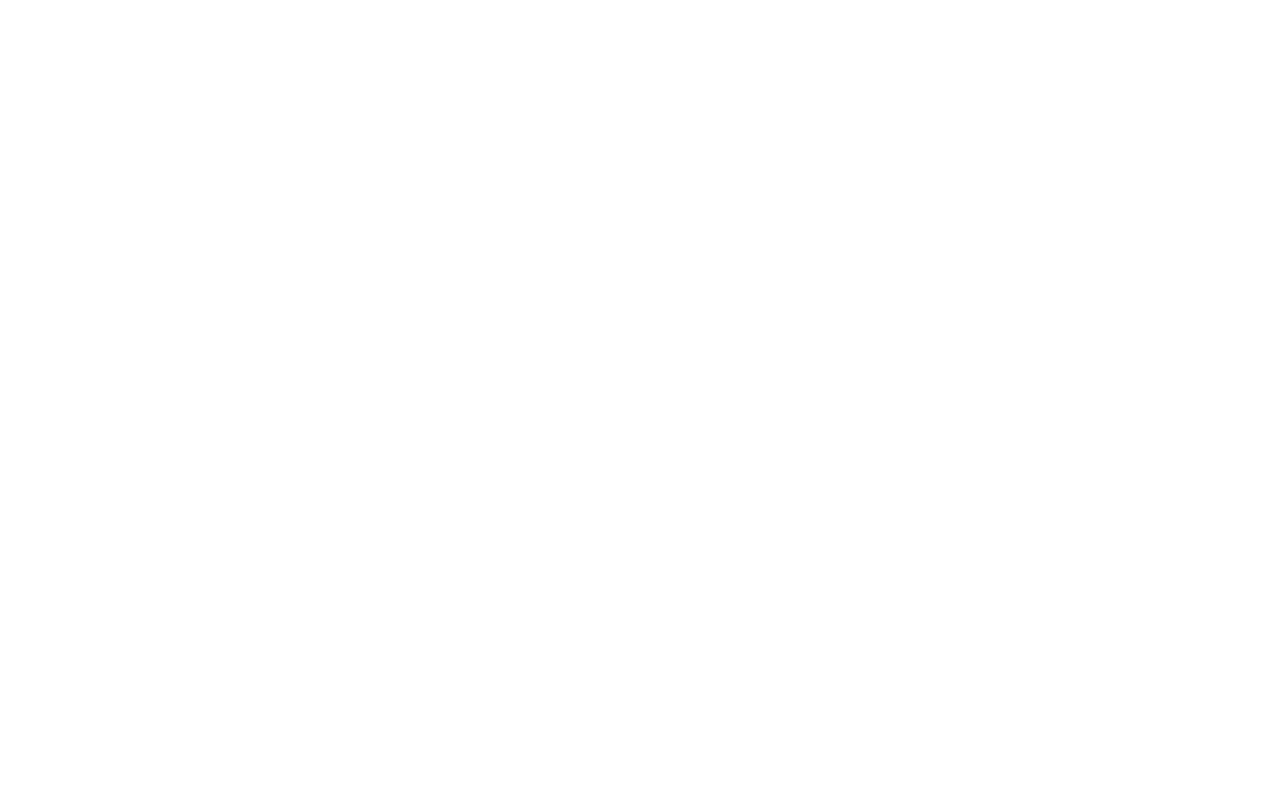
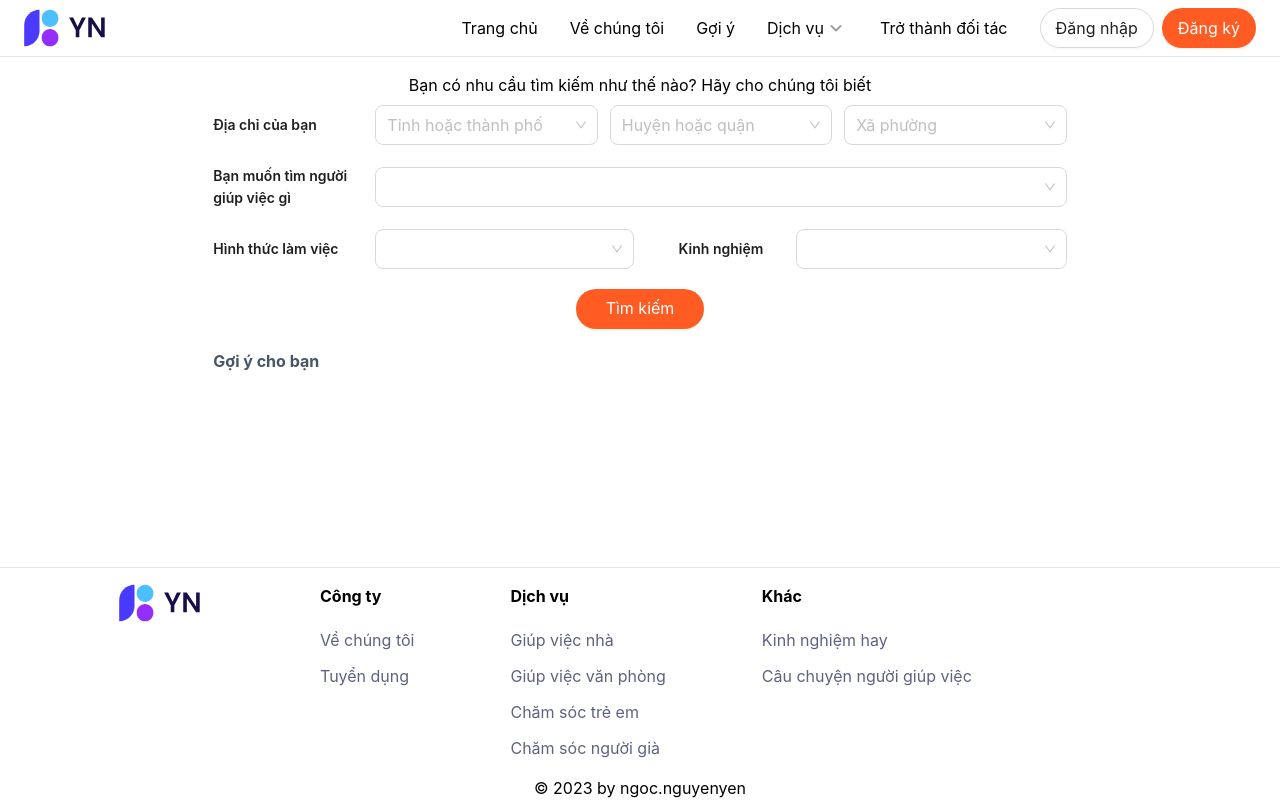
Before and after one commit to ngoccode/app-domestic-worker-web-user, a React (Create React App) app: page /app-helper-list in a window 1280 px wide. Before the commit this address had no page. Built offline with nearby package versions, Linux system fonts and the light colour scheme.

Commit message:
helper list

```diff
--- /dev/null
+++ b/src/modules/helper_list/presentation/context/context.tsx
@@ -0,0 +1,5 @@
+import { createContext } from 'react';
+
+type HelperListContextValue = {};
+const HelperListContext = createContext<HelperListContextValue | null>(null);
+export default HelperListContext;
--- /dev/null
+++ b/src/modules/helper_list/presentation/context/hook.tsx
@@ -0,0 +1,10 @@
+import { useContext } from 'react';
+import HelperListContext from './context';
+
+export const useHelperListContext = () => {
+    const context = useContext(HelperListContext);
+
+    if (!context) throw new Error('useContext needed HelperListContext!');
+
+    return context;
+};
--- /dev/null
+++ b/src/modules/helper_list/presentation/context/index.tsx
@@ -0,0 +1,5 @@
+import HelperListContext from './context';
+export * from './hook';
+export * from './provider';
+
+export default HelperListContext;
--- /dev/null
+++ b/src/modules/helper_list/presentation/context/provider.tsx
@@ -0,0 +1,12 @@
+import { ReactNode } from 'react';
+import HelperListContext from './context';
+
+const HelperListProvider = ({ children }: { children: ReactNode }) => {
+    return (
+        <HelperListContext.Provider value={{}}>
+            {children}
+        </HelperListContext.Provider>
+    );
+};
+
+export default HelperListProvider;
--- /dev/null
+++ b/src/modules/helper_list/presentation/index.tsx
@@ -0,0 +1,11 @@
+import HelperListProvider from './context/provider';
+import UI from './view/UI';
+
+const HelperListPage = () => {
+    return (
+        <HelperListProvider>
+            <UI />
+        </HelperListProvider>
+    );
+};
+export default HelperListPage;
--- /dev/null
+++ b/src/modules/helper_list/presentation/model/index.tsx
@@ -0,0 +1 @@
+export const model = {};
--- /dev/null
+++ b/src/modules/helper_list/presentation/view/Filter.tsx
@@ -0,0 +1,111 @@
+import { Button, Form, Select } from 'antd';
+
+const { Item } = Form;
+
+const options = [
+    {
+        label: 'option1',
+        value: 'option1',
+    },
+];
+
+const Filter = () => {
+    return (
+        <div className='flex flex-col gap-2'>
+            <div className='flex justify-center'>
+                Bạn có nhu cầu tìm kiếm như thế nào? Hãy cho chúng tôi biết
+            </div>
+            <Form name='helper-list-filter'>
+                <div className='flex flex-col gap-5'>
+                    <div className='flex gap-3 w-full items-center'>
+                        <div className='min-w-[150px] font-semibold'>
+                            Địa chỉ của bạn
+                        </div>
+                        <div className='flex gap-3 w-full'>
+                            <Item
+                                name={['address', 'province']}
+                                className='!w-1/3'
+                            >
+                                <Select
+                                    options={options}
+                                    placeholder='Tỉnh hoặc thành phố'
+                                    className='!w-full'
+                                    size='large'
+                                />
+                            </Item>
+                            <Item
+                                name={['address', 'district']}
+                                className='!w-1/3'
+                            >
+                                <Select
+                                    options={options}
+                                    placeholder='Huyện hoặc quận'
+                                    className='!w-full'
+                                    size='large'
+                                />
+                            </Item>
+                            <Item name={['address', 'ward']} className='!w-1/3'>
+                                <Select
+                                    options={options}
+                                    placeholder='Xã phường'
+                                    className='!w-full'
+                                    size='large'
+                                />
+                            </Item>
+                        </div>
+                    </div>
+                    <div className='flex gap-3 w-full items-center'>
+                        <div className='w-[150px] min-w-[150px] font-semibold'>
+                            Bạn muốn tìm người giúp việc gì
+                        </div>
+                        <Item name='helper' className='!w-full'>
+                            <Select
+                                options={options}
+                                mode='multiple'
+                                size='large'
+                                className='!w-full'
+                            />
+                        </Item>
+                    </div>
+                    <div className='flex gap-3 w-full'>
+                        <div className='w-1/2 items-center flex gap-3'>
+                            <div className='w-[150px] min-w-[150px] font-semibold'>
+                                Hình thức làm việc
+                            </div>
+                            <Item name='type' className='!w-full'>
+                                <Select
+                                    options={options}
+                                    size='large'
+                                    className='!w-full'
+                                />
+                            </Item>
+                        </div>
+                        <div className='w-1/2 flex items-center'>
+                            <div className='w-[150px] min-w-[150px] font-semibold text-center'>
+                                Kinh nghiệm
+                            </div>
+                            <Item name='level' className='!w-full'>
+                                <Select
+                                    options={options}
+                                    size='large'
+                                    className='!w-full'
+                                />
+                            </Item>
+                        </div>
+                    </div>
+                    <div className='flex justify-center'>
+                        <Button
+                            size='large'
+                            type='primary'
+                            className='!rounded-full !w-32'
+                        >
+                            Tìm kiếm
+                        </Button>
+                    </div>
+                </div>
+            </Form>
+        </div>
+    );
+};
+
+export default Filter;
--- /dev/null
+++ b/src/modules/helper_list/presentation/view/UI.tsx
@@ -0,0 +1,18 @@
+import Filter from './Filter';
+
+const UI = () => {
+    return (
+        <div className='py-4 flex justify-center'>
+            <div className='flex flex-col gap-5 w-2/3'>
+                <Filter />
+                <div className='flex flex-col gap-4'>
+                    <div className='font-bold color text-slate-600'>
+                        Gợi ý cho bạn
+                    </div>
+                </div>
+            </div>
+        </div>
+    );
+};
+
+export default UI;
--- a/src/routers/router.tsx
+++ b/src/routers/router.tsx
@@ -1,10 +1,11 @@
 import Wrapper from 'components/wrapper';
 import LoginPage from 'modules/auth/login/presentation';
 import RegisterPage from 'modules/auth/register/presentation';
+import HelperListPage from 'modules/helper_list/presentation';
 import HomePage from 'modules/home/presentation';
 import UsersPage from 'modules/users/presentation';
 import { Navigate, Outlet, Route, Routes } from 'react-router-dom';
-const login = true;
+const login = false;
 const WrapperRouter = () => {
     if (login) return <Navigate to={'/app-login'} replace />;
     return (
@@ -22,6 +23,7 @@
             <Route path='/' element={<WrapperRouter />}>
                 <Route path='/' element={<HomePage />} />
                 <Route path='/app-user' element={<UsersPage />} />
+                <Route path='/app-helper-list' element={<HelperListPage />} />
             </Route>
         </Routes>
     );
```
Lines whose indentation alone changed are shown as unchanged.
